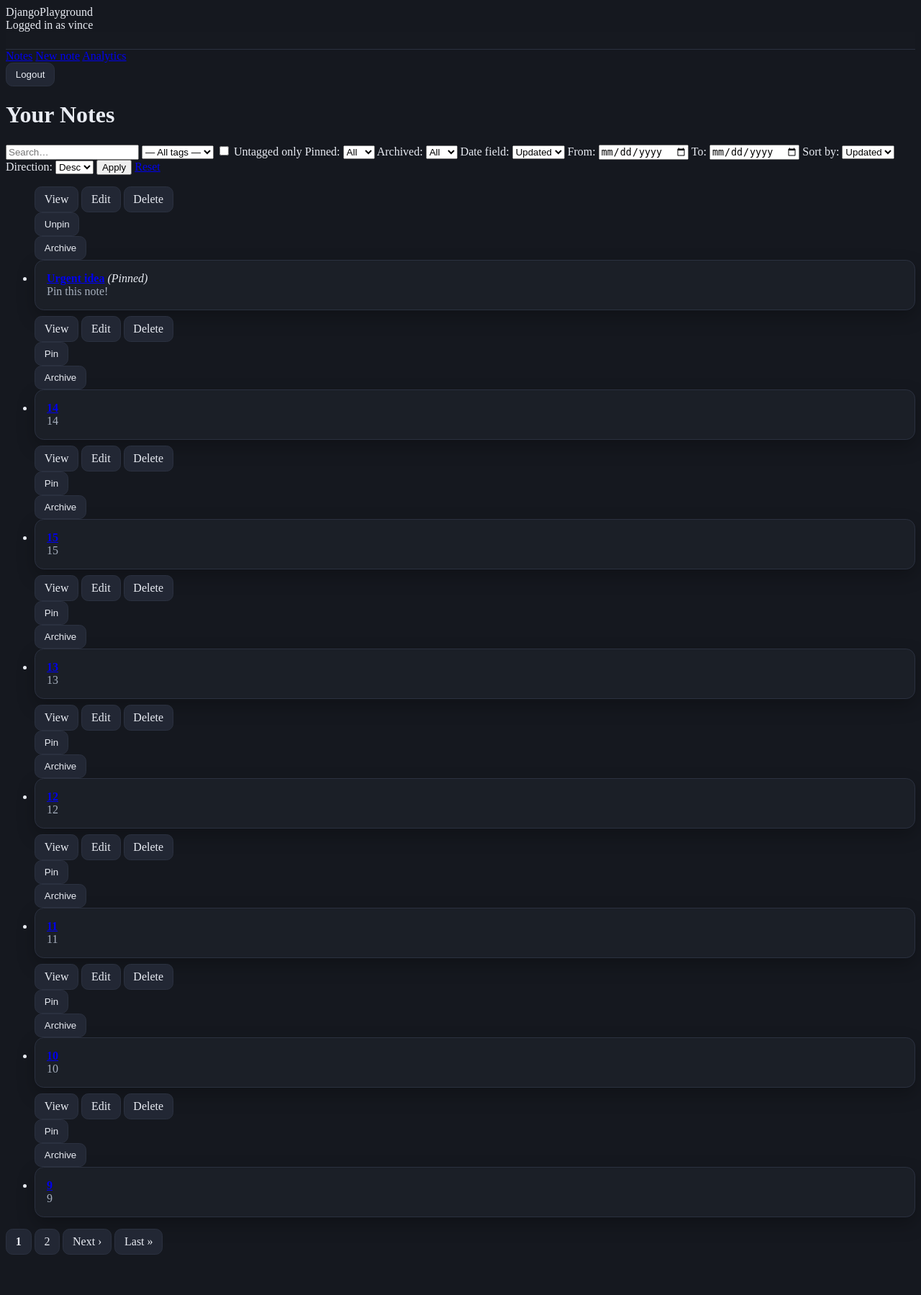
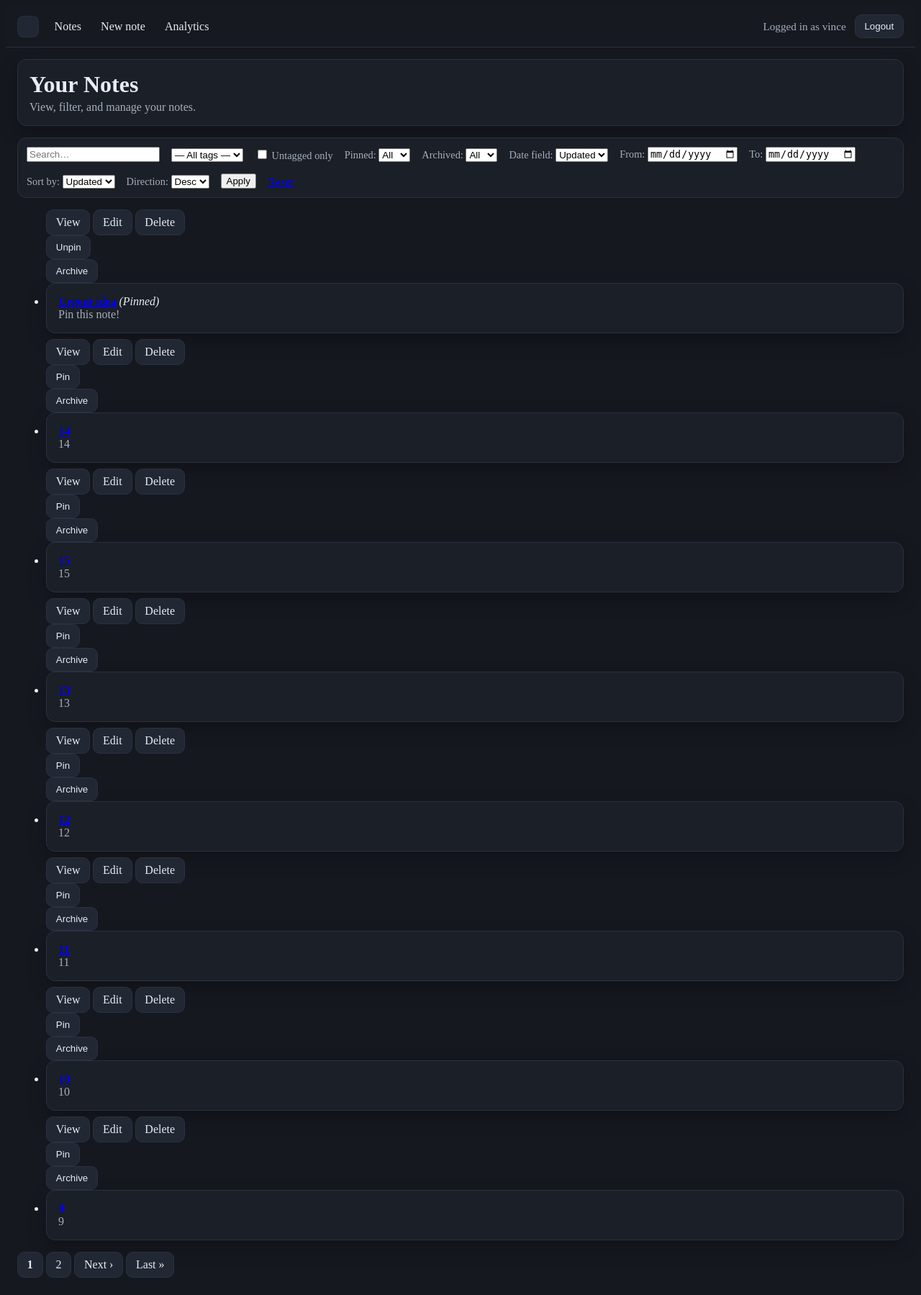
Before and after one commit to VinceVSCode/Django_Playground, a Django app: page /notes/list/ in a window 1280 px wide. Shown: the whole page at 72% size. Before the commit the page ends 1743 px from the top, so only its background shows below. Run offline with Django 5.2, Linux system fonts and the light colour scheme; a user stored in the database is signed in; data comes from the database, SQL or seed files in the repository; data that the repository does not hold is empty.

Commit message:
-Try to enrich the front end design.

```diff
--- a/DjangoPlayground/firstsite/static/firstsite/styles.css
+++ b/DjangoPlayground/firstsite/static/firstsite/styles.css
@@ -7,6 +7,8 @@
   --muted: #a6afbd;        /* muted text */
   --line: #2b3140;         /* separators */
   --focus: #8fb7ff;        /* focus ring */
+  --chip: #212633;
+  --chip-line: #2e3542;
 }
 
 html, body { background: var(--bg); color: var(--text); }
@@ -15,7 +17,8 @@
 /* topbar */
 .topbar{
   position: sticky; top: 0; z-index: 10;
-  display: flex; justify-content: space-between; align-items: center;
+  display: flex; justify-content: space-between;
+  align-items: center;
   gap: 1rem; padding: .75rem 1rem;
   background: rgba(23,26,33,.85);
   backdrop-filter: blur(6px);
--- a/DjangoPlayground/firstsite/templates/firstsite/base.html
+++ b/DjangoPlayground/firstsite/templates/firstsite/base.html
@@ -7,46 +7,47 @@
   <link rel="stylesheet" href="{% static 'firstsite/styles.css' %}" />
 </head>
 <body>
-  <header class="brandbar">
-    <div class="brand">DjangoPlayground</div>
-    <!-- Print the name of the user-->
-    {% if request.user.is_authenticated %}
-      <div class="user-info">Logged in as {{ request.user.username }}</div>
-    {% endif %}
-    <nav class="topbar" aria-label="Main navigation">
+  <!-- unified topbar (uses classes defined in styles.css) -->
+  <header class="topbar" aria-label="Site header">
+    <div class="topbar__left">
+      <!-- Placeholder for a future logo -->
+      <div class="logo-slot" aria-label="App Logo Placeholder"></div>
 
+      <!-- Primary nav -->
+      <nav class="topbar__nav" aria-label="Main navigation">
+        <a href="{% url 'note_lists' %}" class="topbar__link">Notes</a>
+        <a href="{% url 'create_note' %}" class="topbar__link">New note</a>
+        <a href="{% url 'analytics' %}" class="topbar__link">Analytics</a>
+      </nav>
+    </div>
 
-      <!-- maybe user/logout here -->
-    </nav>
-
-    <nav class="nav" aria-label="User navigation">
+    <div class="topbar__right">
       {% if request.user.is_authenticated %}
-      <a href="{% url 'note_lists' %}">Notes</a>
-      <a href="{% url 'create_note' %}">New note</a>
-      <a href="{% url 'analytics' %}">Analytics</a>
-
-        <form action="{% url 'logout' %}" method="post" class="inline">
+        <span class="topbar__user">Logged in as {{ request.user.username }}</span>
+        <form action="{% url 'logout' %}" method="post" class="inline" style="margin:0;">
           {% csrf_token %}
           <button class="button" type="submit">Logout</button>
         </form>
       {% else %}
-        <a href="{% url 'login' %}">Login</a>
+        <a href="{% url 'login' %}" class="topbar__link">Login</a>
       {% endif %}
-    </nav>
+    </div>
   </header>
 
-  <!-- Flash messages -->
+  <!-- Flash messages (now styled using .card) -->
   {% if messages %}
-    <ul class="messages">
+    <div class="page" role="status" aria-live="polite" style="padding-top:.75rem;">
       {% for message in messages %}
-        <li class="message {{ message.tags|default:'info' }}">{{ message }}</li>
+        <div class="card" style="margin-bottom:.5rem;">
+          <p class="muted">{{ message }}</p>
+        </div>
       {% endfor %}
-    </ul>
+    </div>
   {% endif %}
 
-  <div class="container">
+  <!-- Main page wrapper (uses .page from styles.css) -->
+  <main class="page">
     {% block content %}{% endblock %}
-  </div>
-
+  </main>
 </body>
 </html>
--- a/DjangoPlayground/firstsite/templates/firstsite/note_list.html
+++ b/DjangoPlayground/firstsite/templates/firstsite/note_list.html
@@ -2,9 +2,12 @@
 {% block title %}Your Notes{% endblock %}
 
 {% block content %}
-<h1>Your Notes</h1>
-
-<form method="get" style="margin-bottom:1rem">
+  <div class="card" style="margin-bottom:1rem;">
+    <h1 style="margin:0;">Your Notes</h1>
+    <p class="muted" style="margin:.25rem 0 0;">View, filter, and manage your notes.</p>
+  </div>
+<div class="filter-bar">
+  <form method="get" style="display:flex; gap:1rem; flex-wrap:wrap; align-items:end; width:100%;">
     <input type="text" name="search" placeholder="Search…" value="{{ values.search|default:'' }}" />
 
     <select name="tag">
@@ -75,6 +78,7 @@
     <button type="submit">Apply</button>
     <a href="{% url 'note_lists' %}">Reset</a>
   </form>
+</div>
 
 {% if not page_obj.object_list %}
   <div class="card" style="text-align:center;">
```
Lines whose indentation alone changed are shown as unchanged.
